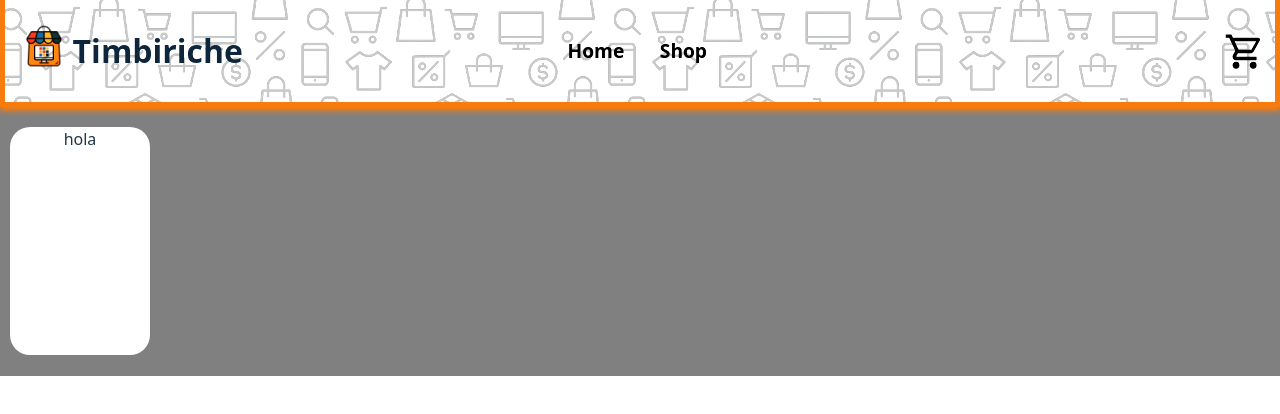
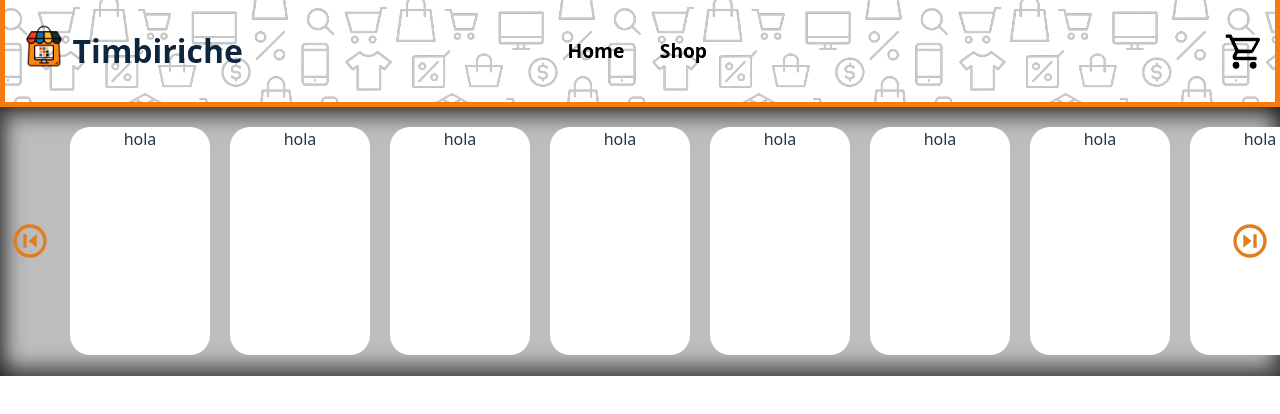
Before and after one commit to NorbertoZirio/Timbiriche, a React (Vite) app: page / in a window 1280 px wide. Shown: the top 414 px of the page. Built offline with nearby package versions, Linux system fonts and the light colour scheme.

Commit message:
carrusel added but not finish yet

```diff
--- a/src/components/card.jsx
+++ b/src/components/card.jsx
@@ -7,6 +7,7 @@ export default function Card() {
       <div
         style={{
           width: "140px",
+          minWidth: "140px",
           height: "85%",
           backgroundColor: "white",
           borderRadius: "20px",
--- a/src/components/carrusel.jsx
+++ b/src/components/carrusel.jsx
@@ -1,16 +1,54 @@
-import Card from "./card"
+import Card from "./card";
 
 export default function Carrusel() {
+  return (
+    <div
+      style={{
+        position: "relative",
+        height: "25%",
+        backgroundColor: "rgba(169, 170, 170, 0.77)",
+        boxSizing: "border-box",
+        display: "flex",
+        alignItems: "center",
+        justifyContent: "center",
+        boxShadow:
+          "inset 6px 10px 20px rgba(0, 0, 0, 0.6), inset -6px -10px 20px rgba(0, 0, 0, 0.6)",
+      }}
+    >
+      {/* Flechas fijas */}
+      <svg
+        className="arrow-lefth"
+        xmlns="http://www.w3.org/2000/svg"
+        viewBox="0 0 24 24"
+      >
+        <title>skip-previous-circle-outline</title>
+        <path d="M12,2A10,10 0 0,1 22,12A10,10 0 0,1 12,22A10,10 0 0,1 2,12A10,10 0 0,1 12,2M12,4C7.59,4 4,7.59 4,12C4,16.41 7.59,20 12,20C16.41,20 20,16.41 20,12C20,7.59 16.41,4 12,4M16,8V16L11,12M10,8V16H8V8" />
+      </svg>
 
+      <svg
+        className="arrow-rigth"
+        xmlns="http://www.w3.org/2000/svg"
+        viewBox="0 0 24 24"
+      >
+        <title>skip-next-circle-outline</title>
+        <path d="M12,2A10,10 0 0,0 2,12A10,10 0 0,0 12,22A10,10 0 0,0 22,12A10,10 0 0,0 12,2M12,4C16.41,4 20,7.59 20,12C20,16.41 16.41,20 12,20C7.59,20 4,16.41 4,12C4,7.59 7.59,4 12,4M8,8V16L13,12M14,8V16H16V8" />
+      </svg>
 
-    return <div style={{
-        display: "flex",
-        height: "25%",
-        backgroundColor: "GrayText",
-        boxSizing: "border-box",
-        zIndex: "-10",
-        alignItems: "center"
-    }}>
-        <Card></Card>
+      {/* Carrusel scrollable */}
+      <div
+        style={{
+          display: "flex",
+          overflowX: "scroll",
+          padding: "0 60px", // espacio para que las flechas no tapen las cards
+          width: "100%",
+          height: "100%",
+          alignItems: "center",
+        }}
+      >
+        {Array.from({ length: 20 }, (_, i) => (
+          <Card key={i} />
+        ))}
+      </div>
     </div>
+  );
 }
--- a/src/components/header.jsx
+++ b/src/components/header.jsx
@@ -20,6 +20,7 @@ export default function BuildHeader() {
         backgroundPosition: "top center",
         overflow: "hidden",
         filter: "contrast(120%)",
+        zIndex: "10",
       }}
     >
       <div
--- a/src/main.jsx
+++ b/src/main.jsx
@@ -2,6 +2,9 @@ import { StrictMode } from 'react'
 import { createRoot } from 'react-dom/client'
 import './styles/index.css'
 import App from './App.jsx'
+
+
+
 
 createRoot(document.getElementById('root')).render(
   <StrictMode>
--- a/src/styles/App.css
+++ b/src/styles/App.css
@@ -40,3 +40,19 @@ li:hover{
   fill: #E37C20;
   scale: 1.1;
 }
+
+.arrow-lefth, .arrow-rigth{
+  position: absolute;
+  width: 40px;
+  aspect-ratio: 1/1;
+  fill: #E37C20;
+  transition: transform 0.3s;
+}
+
+.arrow-lefth{
+  left: 10px;
+}
+
+.arrow-rigth{
+  right: 10px;
+}
```
